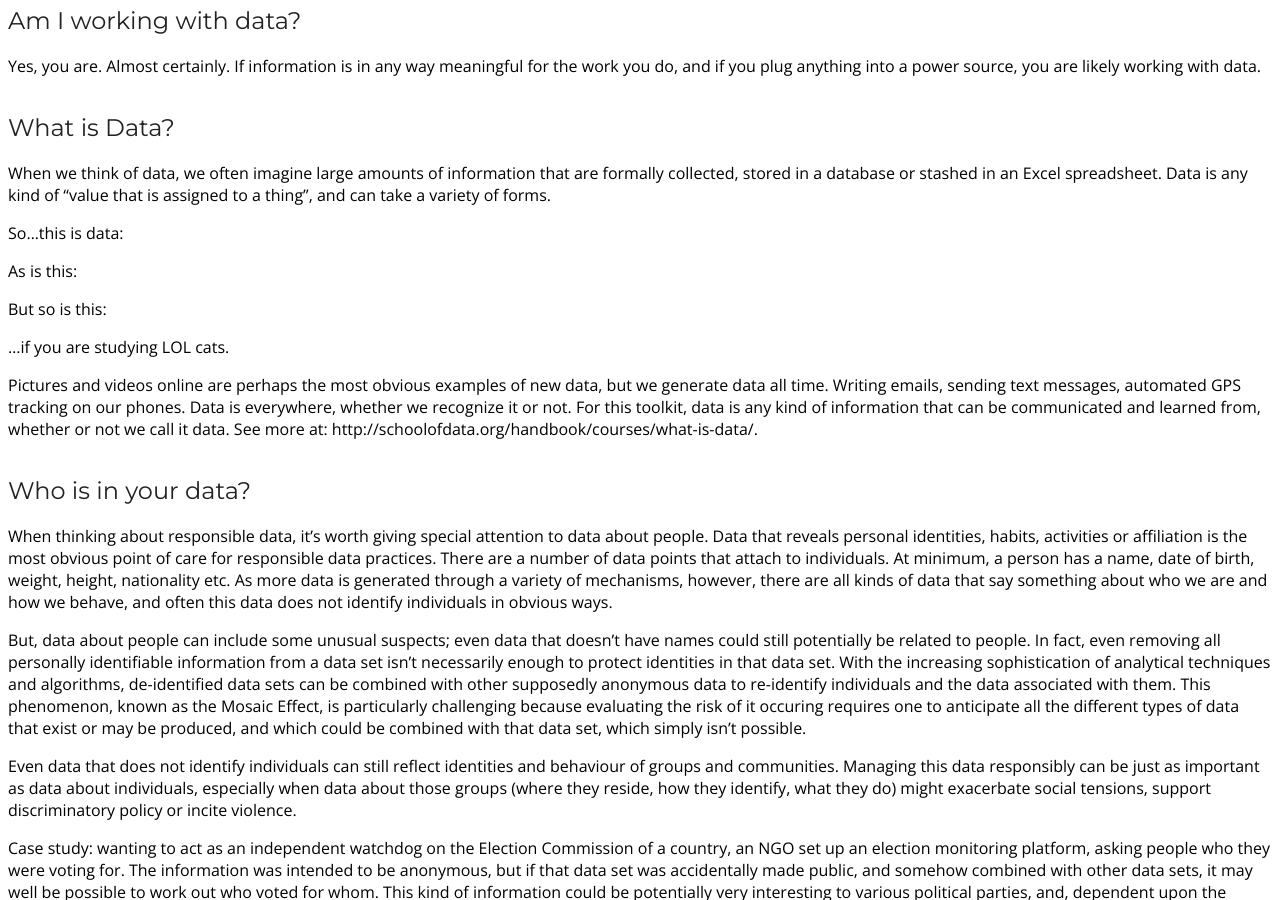
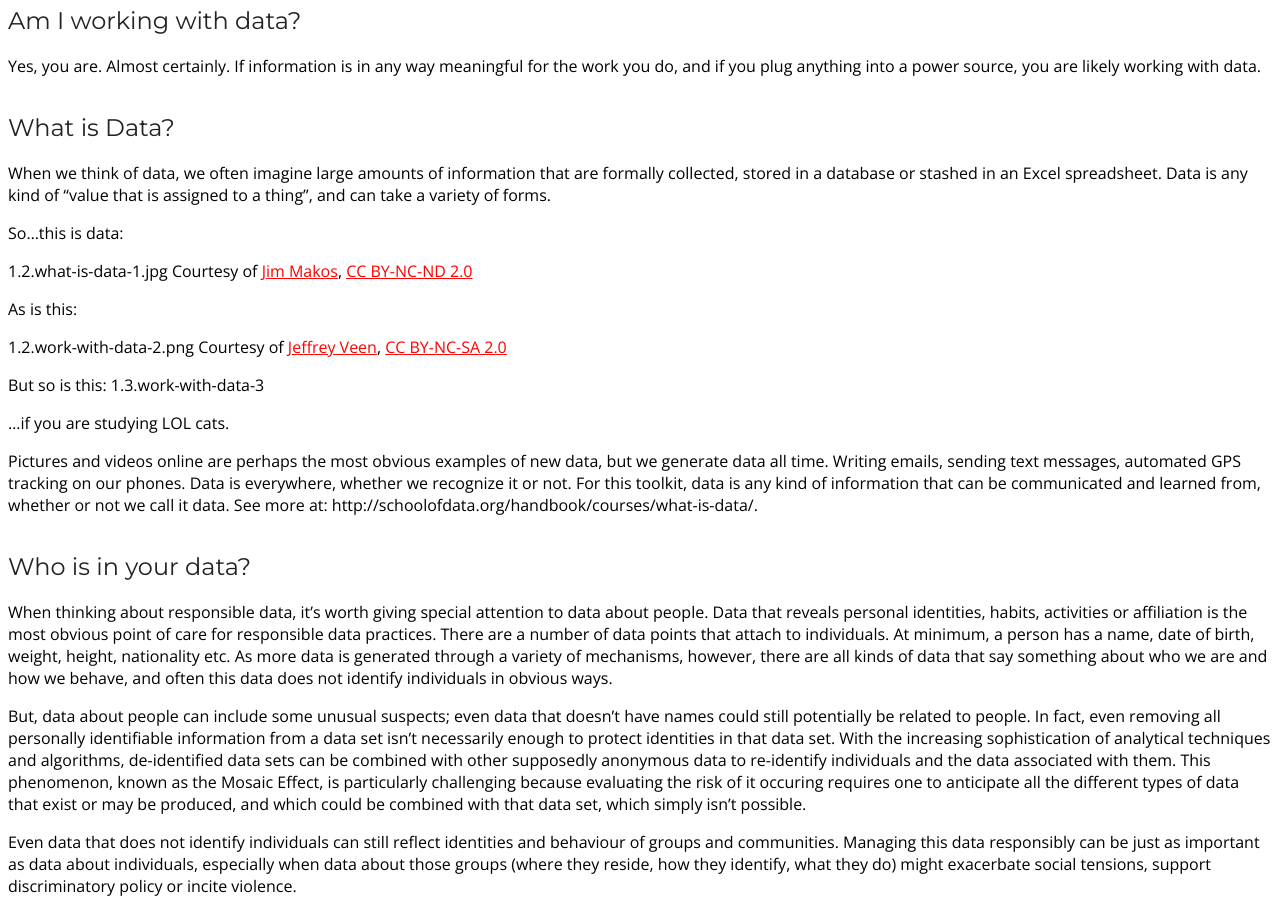
Before and after one commit to the-engine-room/archive-rdf-primer, a Jekyll site: the page built from _posts/1-introduction/0000-01-02-am-i-working-with-data.md, in a window 1280 px wide and 900 px high, scrolled down 865 px. Built offline with Jekyll 4.4.1, drawn with Linux system fonts in a browser that asks for light colours; Markdown is read by kramdown in place of the engine named in the settings; comment, search, counter and statistics services are not loaded; a style sheet for code colours, icons or effects is not loaded.

Commit message:
Updated 0000-01-02-am-i-working-with-data.md

```diff
--- a/_posts/1-introduction/0000-01-02-am-i-working-with-data.md
+++ b/_posts/1-introduction/0000-01-02-am-i-working-with-data.md
@@ -12,14 +14,16 @@ When we think of data, we often imagine large amounts of information that are fo
 
 So...this is data:
 
-
+1.2.what-is-data-1.jpg
+Courtesy of [Jim Makos](https://flic.kr/p/mZfRiz), [CC BY-NC-ND 2.0](https://creativecommons.org/licenses/by-nc-nd/2.0/)
 
 As is this:
 
-
+1.2.work-with-data-2.png
+Courtesy of [Jeffrey Veen](https://www.flickr.com/photos/veen/490313317/), [CC BY-NC-SA 2.0](https://creativecommons.org/licenses/by-nc-sa/2.0/)
 
 But so is this:
-
+1.3.work-with-data-3
 
 
 ...if you are studying LOL cats.
```
Also changed, not shown: other parts of _posts/1-introduction/0000-01-02-am-i-working-with-data.md (+2 -0 lines).
